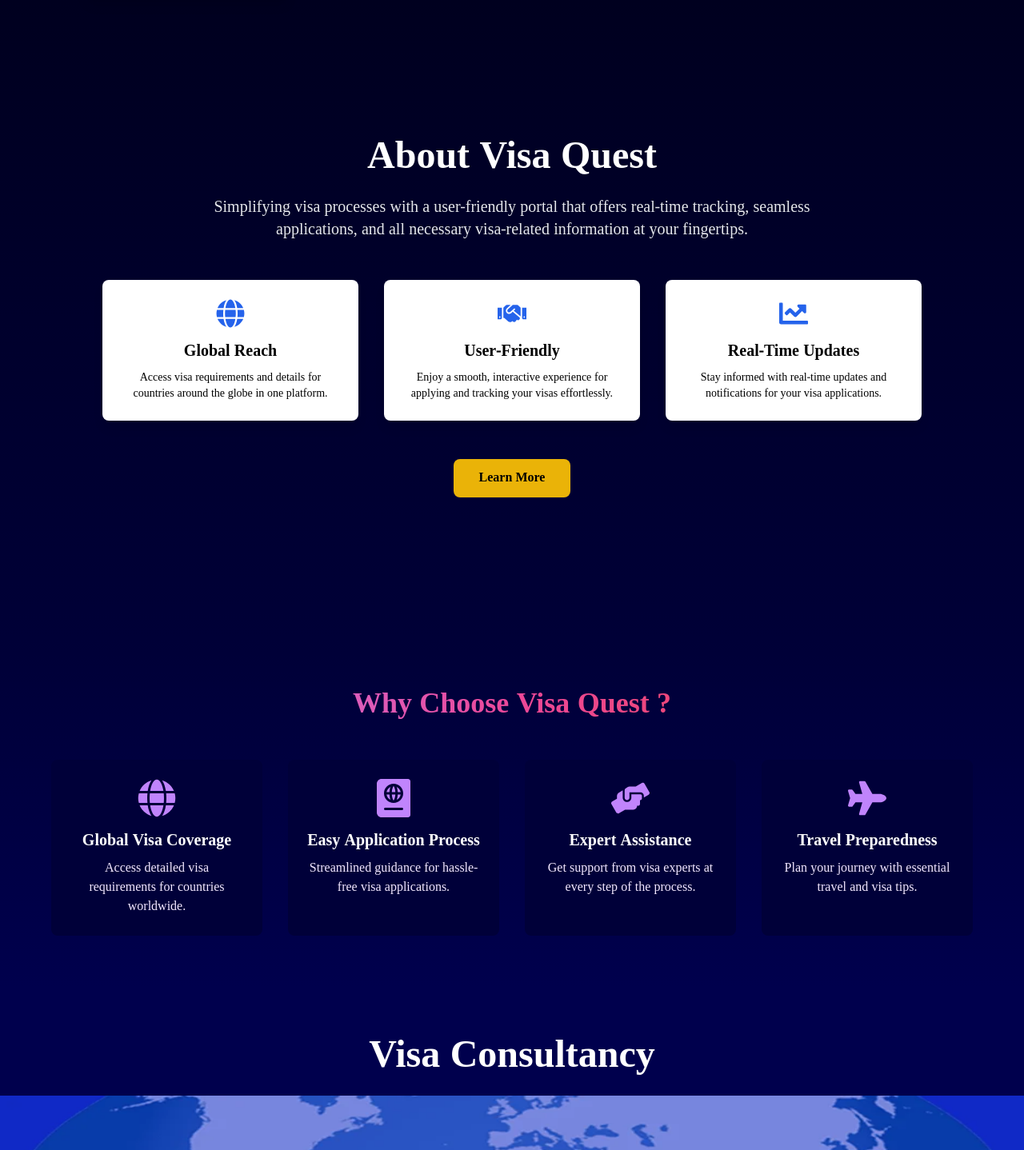
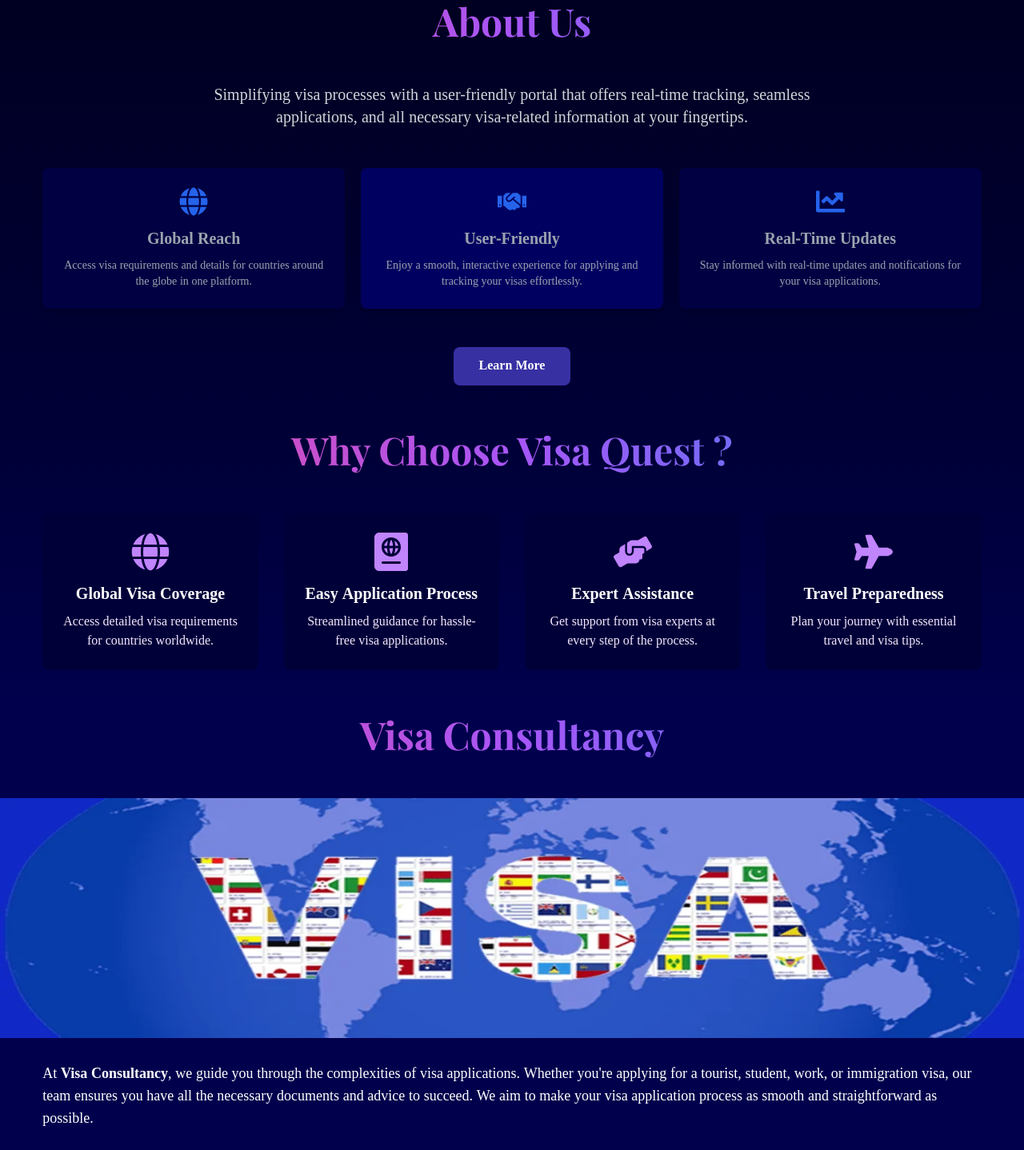
Before and after one commit to akweb69/VisaQuest-Updated, a React (Vite) app: page / in a window 1280 px wide. Shown: the part 3052-4490 px from the top of the page at 80% size. Built offline with nearby package versions, Linux system fonts and the light colour scheme; no server answers; a web font is replaced by a local one.

Commit message:
fix some alignmrnt issues

```diff
--- a/src/Components/ExploreWorld.jsx
+++ b/src/Components/ExploreWorld.jsx
@@ -38,11 +38,11 @@
 
     return (
         <div className={`w-full min-h-screen ${!darkMode ? "bg-[rgb(0,0,31)]" : "bg-white"} `}>
-            <div className="text-center text-3xl md:text-5xl font-bold py-10 px-4 text-yellow-400">
+            <div className="text-transparent bg-gradient-to-r from-pink-500 font-quest via-purple-500 to-blue-500 pb-14  bg-clip-text text-3xl md:text-5xl font-bold w-11/12 mx-auto text-center">
                 Explore The World!
             </div>
 
-            <div className="w-10/12 mx-auto">
+            <div className="w-11/12 mx-auto">
                 <Tabs>
                     <TabList className="bg-[rgb(0,0,55)] text-white text-lg">
                         <Tab>Asia</Tab>
--- a/src/Components/HomePage.jsx
+++ b/src/Components/HomePage.jsx
@@ -318,35 +318,31 @@
                 <ExploreWorld></ExploreWorld>
             </div>
             {/* Aboout section */}
-            <div className={`w-full min-h-screen flex flex-col justify-center items-center py-20 md:py-0 ${!darkMode ? "from-[rgb(0,0,31)] via-[rgb(0,0,44)] to-[rgb(0,0,55)] bg-gradient-to-b  text-white px-6" : " bg-white text-black px-6"}`}>
+            <div className={`w-full  py-14 flex flex-col justify-center items-center  ${!darkMode ? "from-[rgb(0,0,31)] via-[rgb(0,0,44)] to-[rgb(0,0,55)] bg-gradient-to-b  text-white" : " bg-white text-black"}`}>
+                <div className=" w-11/12 mx-auto">
                     {/* Header */}
-                <motion.h2
-                    initial={{ opacity: 0, y: -20 }}
-                    animate={{ opacity: 1, y: 0 }}
-                    transition={{ duration: 0.8 }}
-                    className="text-4xl sm:text-5xl font-bold mb-6 text-center"
-                >
-                    About Visa Quest
-                </motion.h2>
+                    <div className="text-transparent bg-gradient-to-r from-pink-500 font-quest via-purple-500 to-blue-500 pb-14  bg-clip-text text-3xl md:text-5xl font-bold text-center">
+                        About Us
+                    </div>
 
                     {/* Subheader */}
                     <motion.p
                         initial={{ opacity: 0 }}
                         animate={{ opacity: 1 }}
                         transition={{ delay: 0.3, duration: 0.8 }}
-                    className={`text-lg sm:text-xl ${!darkMode ? "text-gray-200" : "text-gray-700"} text-center max-w-3xl mb-12`}
+                        className={`text-lg sm:text-xl text-center mx-auto ${!darkMode ? "text-gray-300" : "text-gray-700"} text-center max-w-3xl mb-12`}
                     >
                         Simplifying visa processes with a user-friendly portal that offers real-time tracking, seamless applications, and all necessary visa-related information at your fingertips.
                     </motion.p>
 
                     {/* Features Section */}
-                <div className="grid grid-cols-1 sm:grid-cols-3 gap-8 w-full max-w-5xl">
+                    <div className="grid grid-cols-1 sm:grid-cols-3 gap-5 w-full">
                         {/* Feature 1 */}
                         <motion.div
                             initial={{ opacity: 0, scale: 0.8 }}
                             whileInView={{ opacity: 1, scale: 1 }}
                             transition={{ duration: 0.6 }}
-                        className={`flex flex-col items-center ${!darkMode ? "bg-white" : "bg-pink-200"} text-black rounded-lg shadow-lg p-6`}
+                            className={`flex flex-col items-center ${!darkMode ? "bg-[rgb(0,0,66)] text-gray-400" : "bg-pink-200"} text-black rounded-lg shadow-lg p-6`}
                         >
                             <FaGlobe className="text-4xl text-blue-600 mb-4" />
                             <h3 className="text-xl font-bold mb-2">Global Reach</h3>
@@ -360,7 +356,7 @@
                             initial={{ opacity: 0, scale: 0.8 }}
                             whileInView={{ opacity: 1, scale: 1 }}
                             transition={{ duration: 0.6, delay: 0.2 }}
-                        className={`flex flex-col items-center ${!darkMode ? "bg-white" : "bg-purple-200"} text-black rounded-lg shadow-lg p-6`}>
+                            className={`flex flex-col items-center ${!darkMode ? "bg-[rgb(0,0,96)] text-gray-400" : "bg-purple-200"} text-black rounded-lg shadow-lg p-6`}>
                             <FaHandshake className="text-4xl text-blue-600 mb-4" />
                             <h3 className="text-xl font-bold mb-2">User-Friendly</h3>
                             <p className="text-center text-sm">
@@ -373,7 +369,7 @@
                             initial={{ opacity: 0, scale: 0.8 }}
                             whileInView={{ opacity: 1, scale: 1 }}
                             transition={{ duration: 0.6, delay: 0.4 }}
-                        className={`flex flex-col items-center ${!darkMode ? "bg-white" : "bg-blue-200"} text-black rounded-lg shadow-lg p-6`}>
+                            className={`flex flex-col items-center ${!darkMode ? "bg-[rgb(0,0,66)] text-gray-400" : "bg-blue-200"} text-black rounded-lg shadow-lg p-6`}>
                             <FaChartLine className="text-4xl text-blue-600 mb-4" />
                             <h3 className="text-xl font-bold mb-2">Real-Time Updates</h3>
                             <p className="text-center text-sm">
@@ -383,13 +379,16 @@
                     </div>
 
                     {/* Call to Action */}
+                    <div className="text-center">
                         <motion.button
                             whileHover={{ scale: 1.1 }}
                             whileTap={{ scale: 0.95 }}
-                    className="mt-12 px-8 py-3 bg-yellow-500 text-black font-semibold rounded-lg hover:bg-yellow-600 transition duration-300"
+                            className="mt-12 px-8 py-3 bg-indigo-800 text-white font-semibold rounded-lg hover:bg-yellow-600 transition duration-300 "
                         >
                             Learn More
                         </motion.button>
+                    </div>
+                </div>
             </div>
             {/* news letter section */}
 
--- a/src/Components/KeyFeature.jsx
+++ b/src/Components/KeyFeature.jsx
@@ -27,17 +27,17 @@
     ];
 
     return (
-        <div className={`${!darkMode ? "bg-gradient-to-b  from-[rgb(0,0,55)] to-[rgb(0,0,77)] text-white" : ""} py-16 px-6`}>
-            <div className="max-w-6xl mx-auto text-center">
+        <div className={`${!darkMode ? "bg-gradient-to-b  from-[rgb(0,0,55)] to-[rgb(0,0,77)] text-white" : ""} pb-14`}>
+            <div className="w-11/12 mx-auto text-center">
                 {/* Section Title */}
-                <motion.h2
-                    className="text-4xl font-bold mb-12 bg-gradient-to-r from-purple-400 via-pink-500 to-red-500 bg-clip-text text-transparent"
+                <motion.div
                     initial={{ opacity: 0, y: 50 }}
                     animate={{ opacity: 1, y: 0 }}
                     transition={{ duration: 1 }}
-                >
+                    className="text-transparent bg-gradient-to-r from-pink-500 font-quest via-purple-500 to-blue-500 pb-14  bg-clip-text text-3xl md:text-5xl font-bold text-center">
                     Why Choose Visa Quest ?
-                </motion.h2>
+                </motion.div>
+
 
                 {/* Features Grid */}
                 <motion.div
--- a/src/Components/VisaCard.jsx
+++ b/src/Components/VisaCard.jsx
@@ -45,7 +45,7 @@
 
                 {/* Button Section */}
                 <div className="mt-6 flex justify-center">
-                    <Link to={`all-visas/visas/${_id}`} className="btn btn-wide btn-accent text-white font-semibold rounded-lg py-2 px-6 hover:bg-[rgb(0,0,90)] hover:scale-105 transition-all duration-300">
+                    <Link to={`all-visas/visas/${_id}`} className="btn w-full bg-[rgb(0,0,64)] border-0 text-white font-semibold rounded-lg py-2 px-6 hover:bg-[rgb(0,0,90)] hover:scale-105 transition-all duration-300">
                         View Details
                     </Link>
                 </div>
--- a/src/Components/VisaConsultancy.jsx
+++ b/src/Components/VisaConsultancy.jsx
@@ -5,16 +5,16 @@
 import img from "../assets/images/visa-ser2_orig.webp"
 const VisaConsultancy = ({ darkMode }) => {
     return (
-        <div className={`w-full mx-auto py-10  ${darkMode ? "bg-white" : "bg-[rgb(0,0,77)] text-white"}`}>
+        <div className={`w-full mx-auto   ${darkMode ? "bg-white" : "bg-[rgb(0,0,77)] text-white"}`}>
+            <motion.div
+                initial={{ opacity: 0, y: 50 }}
+                animate={{ opacity: 1, y: 0 }}
+                transition={{ duration: 1 }}
+                className="text-transparent bg-gradient-to-r from-pink-500 font-quest via-purple-500 to-blue-500 pb-14  bg-clip-text text-3xl md:text-5xl font-bold text-center">
+                Visa Consultancy
+            </motion.div>
             <div className="">
-                <motion.h2
-                    className="text-3xl md:text-5xl font-bold text-center py-6  "
-                    initial={{ opacity: 0 }}
-                    animate={{ opacity: 1 }}
-                    transition={{ duration: 0.5 }}
-                >
-                    Visa Consultancy
-                </motion.h2>
+
 
                 <div className="flex justify-center max-h-[300px] overflow-hidden mb-8">
                     <motion.img
@@ -28,7 +28,7 @@
                 </div>
             </div>
 
-            <div className="w-10/12 mx-auto ">
+            <div className="w-11/12 mx-auto ">
                 <motion.div
                     className="space-y-6 text-lg "
                     initial={{ opacity: 0 }}
```
Lines whose indentation alone changed are shown as unchanged.
